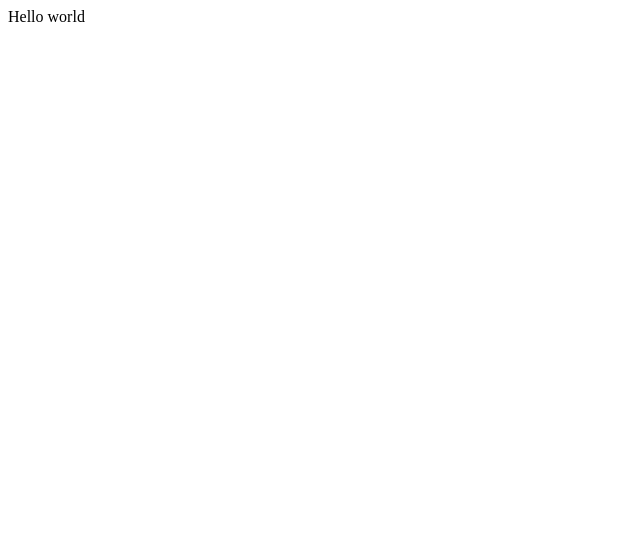
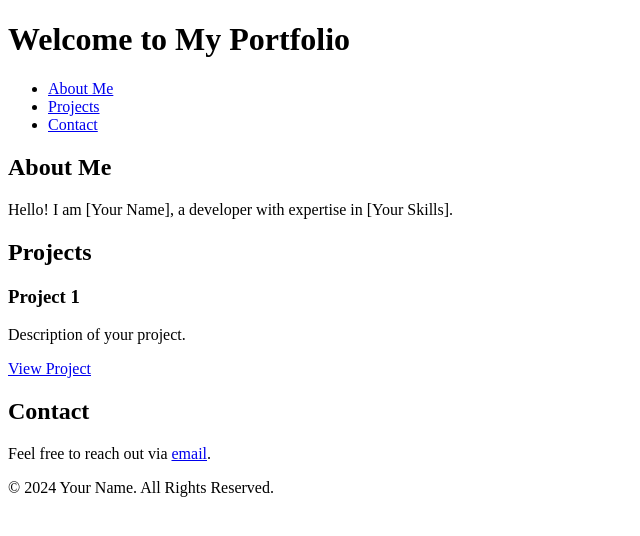
Before and after one commit to i-junaidkhan/i-junaidkhan.github.io, a plain HTML site: page index.html in a window 1280 px wide. Shown: the whole page, without its empty margins (0-640 px from the left). Drawn offline with Linux system fonts and the light colour scheme.

Commit message:
update index

```diff
--- a/index.html
+++ b/index.html
@@ -1 +1,46 @@
-Hello world
+<!DOCTYPE html>
+<html lang="en">
+<head>
+    <meta charset="UTF-8">
+    <meta name="viewport" content="width=device-width, initial-scale=1.0">
+    <meta http-equiv="X-UA-Compatible" content="ie=edge">
+    <title>My Portfolio</title>
+    <link rel="stylesheet" href="styles.css"> <!-- link to your CSS -->
+</head>
+<body>
+    <header>
+        <h1>Welcome to My Portfolio</h1>
+        <nav>
+            <ul>
+                <li><a href="#about">About Me</a></li>
+                <li><a href="#projects">Projects</a></li>
+                <li><a href="#contact">Contact</a></li>
+            </ul>
+        </nav>
+    </header>
+
+    <section id="about">
+        <h2>About Me</h2>
+        <p>Hello! I am [Your Name], a developer with expertise in [Your Skills].</p>
+    </section>
+
+    <section id="projects">
+        <h2>Projects</h2>
+        <div class="project">
+            <h3>Project 1</h3>
+            <p>Description of your project.</p>
+            <a href="#">View Project</a>
+        </div>
+        <!-- Add more projects similarly -->
+    </section>
+
+    <section id="contact">
+        <h2>Contact</h2>
+        <p>Feel free to reach out via <a href="mailto:your-email@example.com">email</a>.</p>
+    </section>
+
+    <footer>
+        <p>&copy; 2024 Your Name. All Rights Reserved.</p>
+    </footer>
+</body>
+</html>
```
